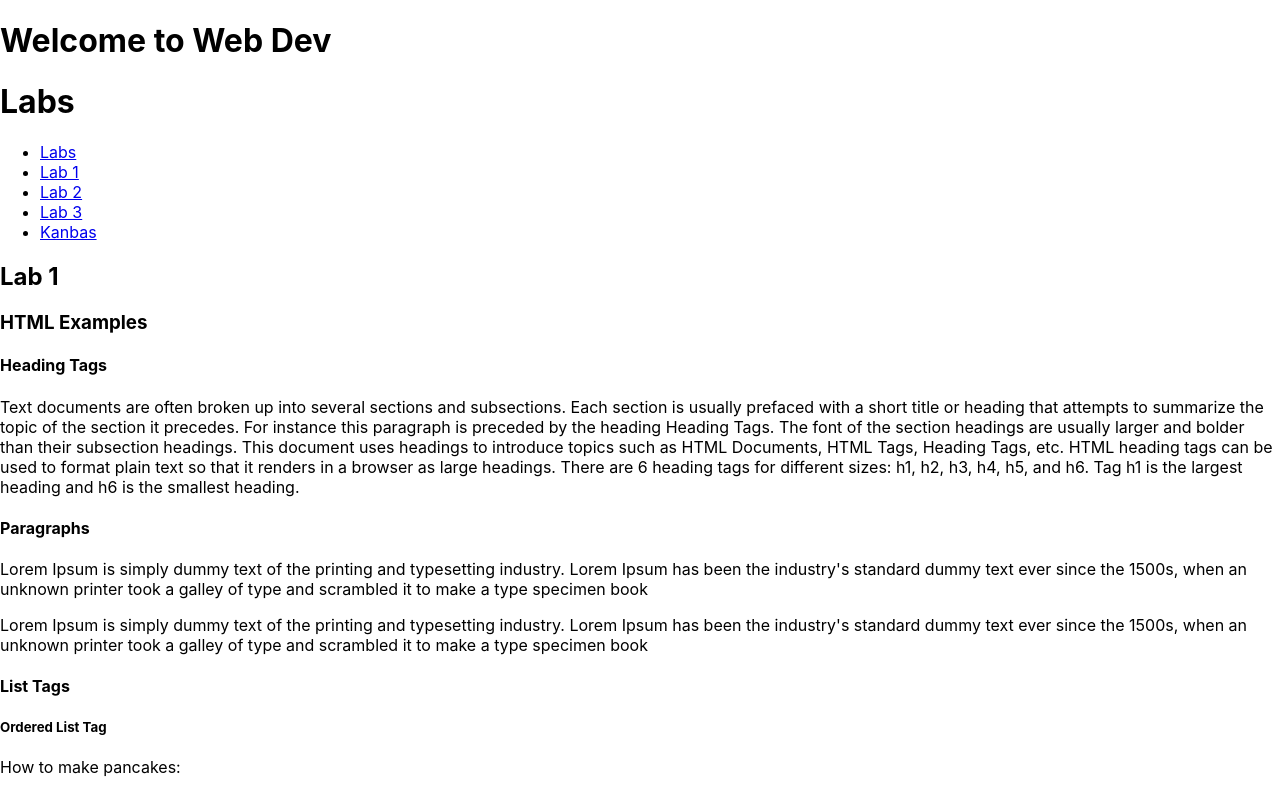
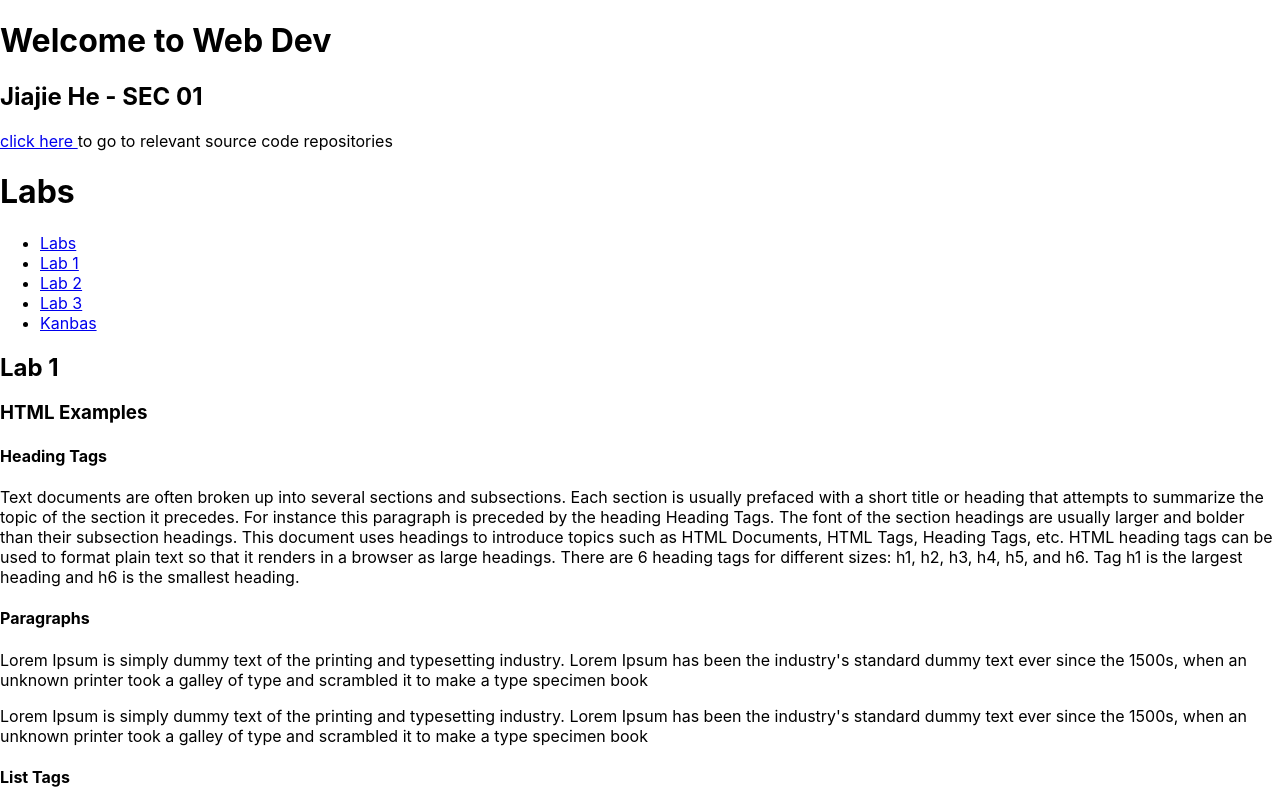
Before and after one commit to jiajie-he/kanbas-react-web-app, a React (Create React App) app: page /#/Labs/Lab1 in a window 1280 px wide. Shown: the top 794 px of the page. Built offline with nearby package versions, Linux system fonts and the light colour scheme.

Commit message:
included name, sect, relevant source code

```diff
--- a/src/App.tsx
+++ b/src/App.tsx
@@ -9,6 +9,9 @@ function App() {
     <HashRouter>
       <div>
           <h1>Welcome to Web Dev</h1>
+          <h2>Jiajie He - SEC 01</h2>
+          <a id="wd-github" href="https://github.com/jannunzi/kanbas-react-web-app-cs5610-fa24">click here </a>
+          to go to relevant source code repositories
           {/* <Link to="/Labs">Labs</Link> | <Link to="/Kanbas">Kanbas</Link> */}
           <Routes>
             <Route path="/" element={<Navigate to="Labs" />} />
```
